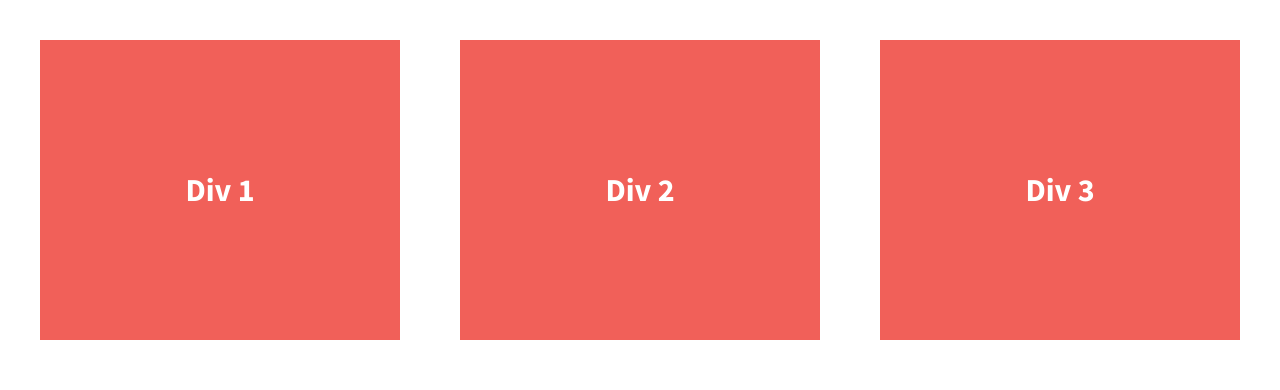
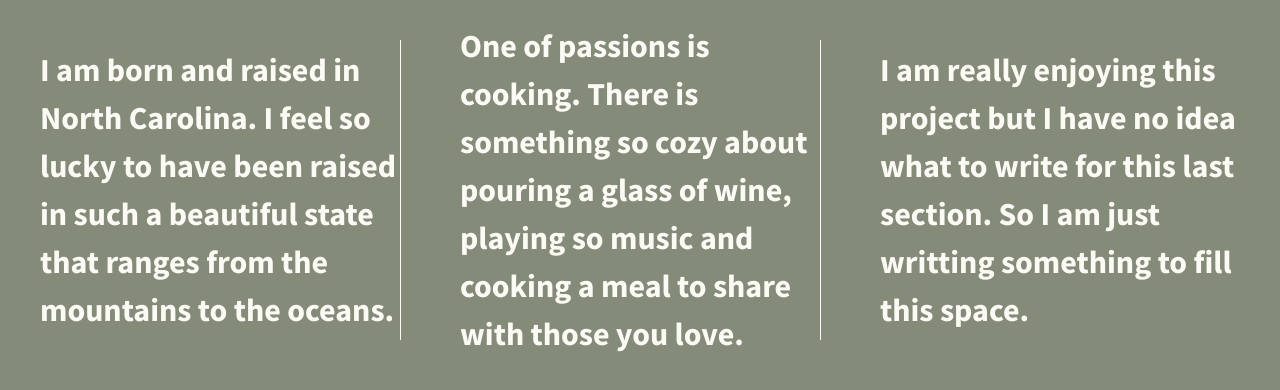
Before and after one commit to agfletcher/divs-flexbox-starter, a plain HTML site: page index.html in a window 1280 px wide. Drawn offline with nearby package versions, Linux system fonts and the light colour scheme.

Commit message:
Updated design

```diff
--- a/css/main.css
+++ b/css/main.css
@@ -106,6 +106,7 @@ body {
   padding: 2em;
   font-size: 1.25em;
   height: 100%;
+  background-color: #848B79;
 }
 
 .wrapper {
@@ -117,15 +118,19 @@ body {
 
 .div-1, .div-2, .div-3 {
   /*give the divs a width of 30%, add display:flex, set justify-content and align-items to center*/
-  color: #fff;
+  color: #FBFAF5;
   line-height: 1.5em;
   font-size: 1.6em;
-  background-color: #f16059;
   height: 300px;
   display: flex;
   width: 30%;
-  justify-content: center;
+  justify-content: left;
   align-items: center;
+
+}
+
+.div-1, .div-2 {
+    border-right: #FBFAF5 solid 1px;
 }
 
 
--- a/index.html
+++ b/index.html
@@ -23,13 +23,13 @@
 
         <section class="wrapper">
             <div class="div-1">
-                Div 1
+                <p>I am born and raised in North Carolina. I feel so lucky to have been raised in such a beautiful state that ranges from the mountains to the oceans.</p>
             </div>
             <div class="div-2">
-                Div 2
+                <p>One of passions is cooking. There is something so cozy about pouring a glass of wine, playing so music and cooking a meal to share with those you love.</p>
             </div>
             <div class="div-3">
-                Div 3
+               <p>I am really enjoying this project but I have no idea what to write for this last section. So I am just writting something to fill this space.</p>
             </div>
         </section>
 
```
